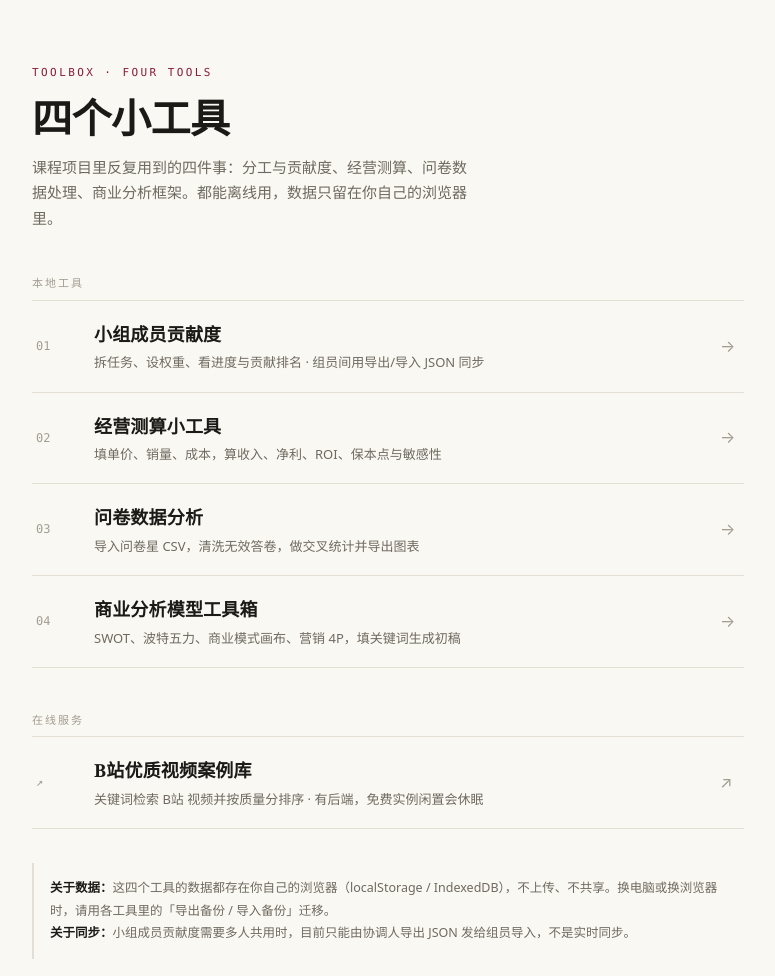
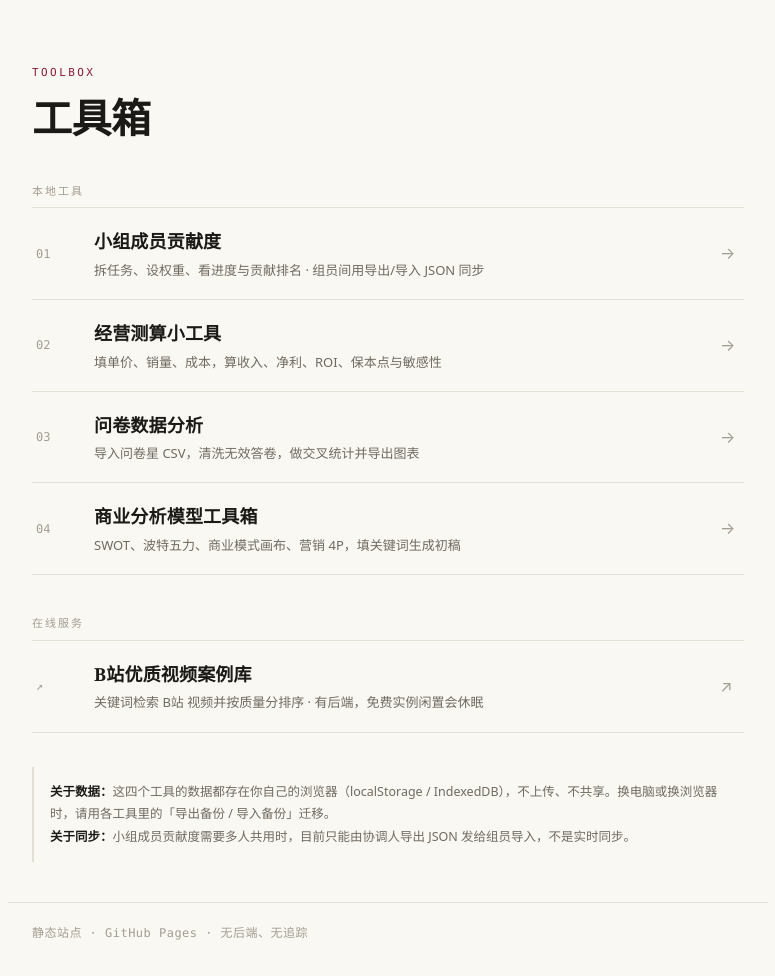
Before and after one commit to l2103926399/tools, a plain HTML site: page index.html in a window 1280 px wide. Shown: the top 976 px of the page, without its empty margins (252-1027 px from the left). Drawn offline with Linux system fonts and the light colour scheme.

Commit message:
feat: ?????????,???????

```diff
--- a/index.html
+++ b/index.html
@@ -3,7 +3,7 @@
 <head>
 <meta charset="UTF-8">
 <meta name="viewport" content="width=device-width, initial-scale=1.0">
-<title>四个小工具</title>
+<title>工具箱</title>
 <style>
   :root {
     --paper: #faf8f3;
@@ -44,7 +44,7 @@
   .lede { color: var(--muted); font-size: 15px; max-width: 52ch; }
 
   .group-title {
-    margin: 44px 0 6px;
+    margin: 40px 0 6px;
     font-family: var(--mono);
     font-size: 11px;
     letter-spacing: .18em;
@@ -100,9 +100,8 @@
 </head>
 <body>
 <main>
-  <div class="kicker">TOOLBOX · FOUR TOOLS</div>
-  <h1>四个小工具</h1>
-  <p class="lede">课程项目里反复用到的四件事：分工与贡献度、经营测算、问卷数据处理、商业分析框架。都能离线用，数据只留在你自己的浏览器里。</p>
+  <div class="kicker">TOOLBOX</div>
+  <h1>工具箱</h1>
 
   <div class="group-title">本地工具</div>
   <ul class="list">
```
Also changed, not shown: 1 other file.
